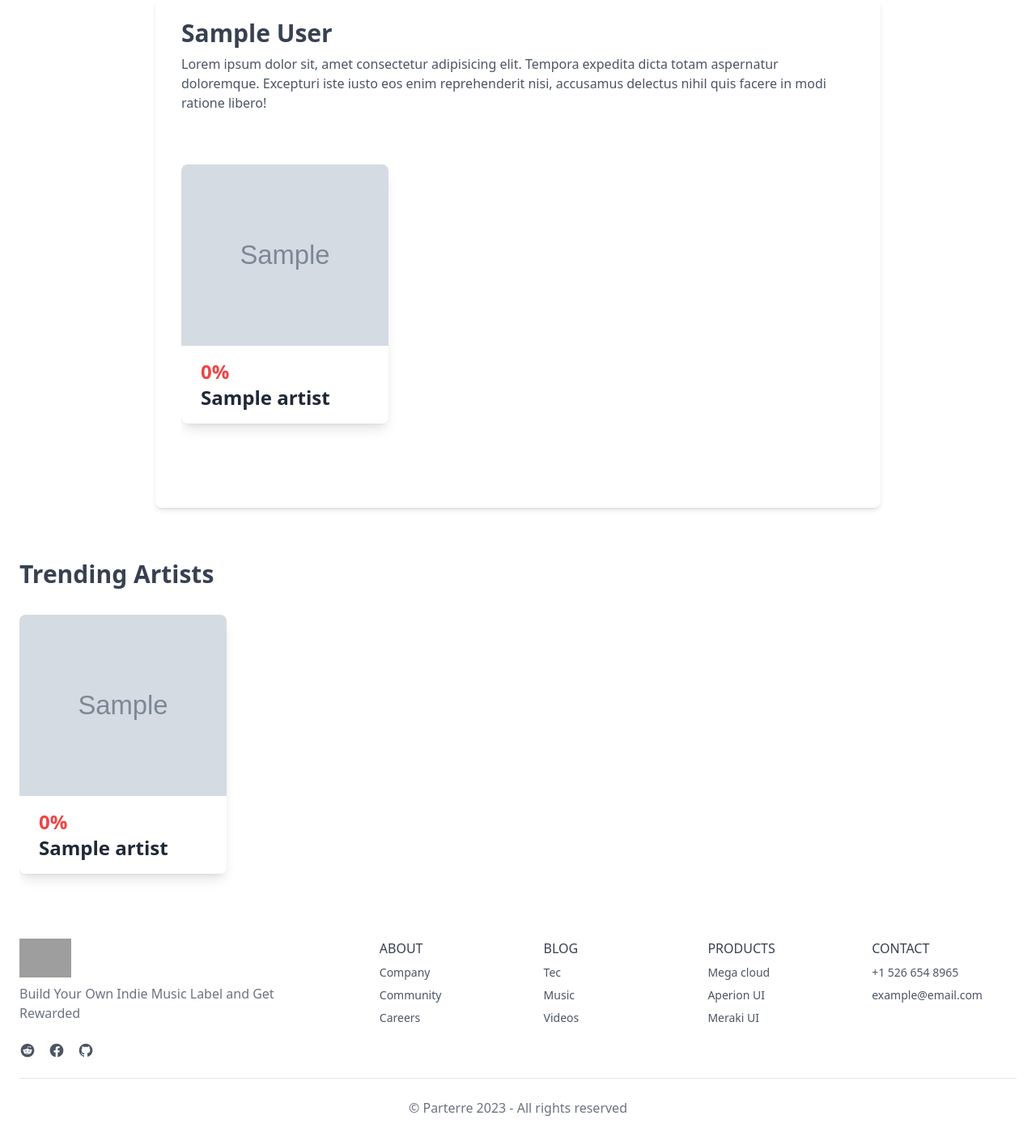
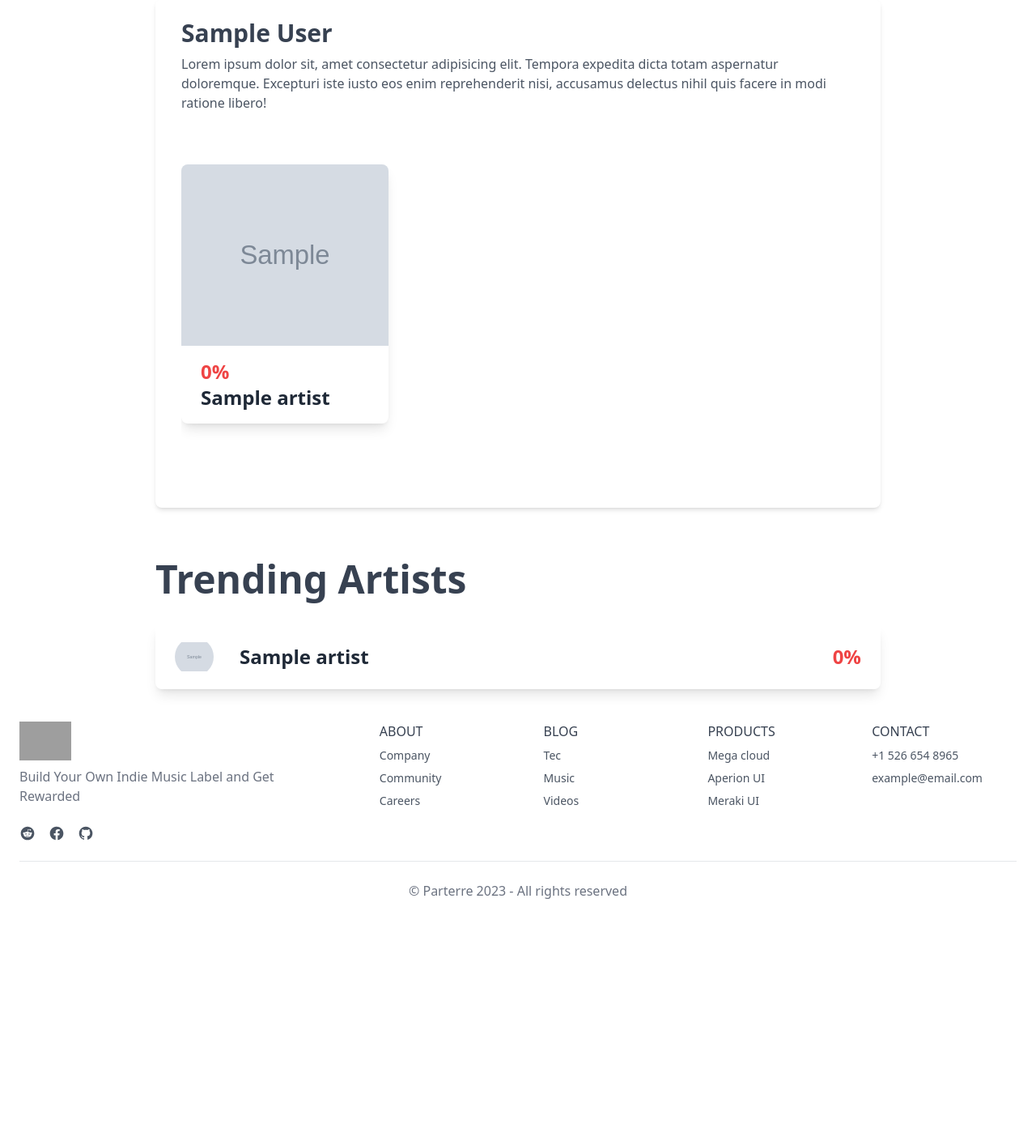
Before and after one commit to liuuuk311/parterre, a Django app: page /dashboard in a window 1280 px wide. Shown: the part 129-1533 px from the top of the page at 81% size. After the commit the page ends 1239 px from the top, so only its background shows below. Run offline with Django 4.2, Linux system fonts and the light colour scheme; a user stored in the database is signed in; tables that the repository leaves empty hold one stand-in row (values such as "Sample post"); grey boxes marked "Sample" are stand-in pictures; parts of the project's set-up code (start-up, migrations or seed data) failed here and were passed over; some libraries are stand-ins or nearby versions; grey boxes are pictures that could not be loaded.

Commit message:
Trending artists list view

```diff
--- a/web/dashboard/templates/dashboard/trending_artists.html
+++ b/web/dashboard/templates/dashboard/trending_artists.html
@@ -1,28 +1,24 @@
 {% load i18n %}
 
-{% block head %}
-    {{ super.block }}
-    <style>
-    .hide-scroll-bar {
-        -ms-overflow-style: none;
-        scrollbar-width: none;
-    }
 
-    .hide-scroll-bar::-webkit-scrollbar {
-        display: none;
-    }
-</style>
-{% endblock %}
-
-<div class="flex flex-col bg-white dark:bg-gray-800 m-auto p-auto">
-    <h1 class="text-3xl my-8 capitalize font-bold text-gray-700 dark:text-white hover:text-gray-600 dark:hover:text-gray-200">
+<div class="flex flex-col bg-white dark:bg-gray-800 m-auto p-auto max-w-4xl">
+    <h1 class="text-5xl my-8 capitalize font-bold text-gray-700 dark:text-white hover:text-gray-600 dark:hover:text-gray-200">
         {% translate "Trending artists" %}
     </h1>
-    <div class="flex overflow-x-scroll pb-10 -ml-6 -mr-6 md:-ml-20 md:-mr-12 lg:ml-0 hide-scroll-bar">
-        <div class="flex flex-nowrap gap-x-8 pl-6 pr-6 md:pl-20 lg:pl-0">
-            {% for artist in artists %}
-                {% include "artists/partials/artist_card.html" with artist=artist %}
-            {% endfor %}
-        </div>
+    <div class="flex flex-col gap-4">
+        {% for artist in artists|slice:":10" %}
+            <a href="{% url 'artist-detail' artist.pk %}" class="rounded-lg shadow-lg w-full dark:bg-gray-800">
+                <div class="px-6 py-4 flex flex-row gap-8 items-center justify-between">
+                    <img class="object-center w-12 h-12 object-scale-down rounded-full" src="
+
+                            {% if artist.image %}{{ artist.image.url }}{% else %}https://placehold.co/600x400{% endif %}"
+                         alt="{{ artist.stage_name }}">
+                    <h1 class="text-xl flex-grow md:text-2xl font-semibold text-gray-800 dark:text-white">{{ artist.stage_name }}</h1>
+                    {% with artist.get_percentage as percentage %}
+                        <h3 class="md:text-2xl text-xl font-extrabold {% if percentage > 0 %}text-green-600{% else %}text-red-500{% endif %}">{{ percentage }}%</h3>
+                    {% endwith %}
+                </div>
+            </a>
+        {% endfor %}
     </div>
 </div>
--- a/web/dashboard/views.py
+++ b/web/dashboard/views.py
@@ -15,5 +15,5 @@ class DashboardView(AppContextMixin, TemplateView):
 
     def get_context_data(self, **kwargs):
         context = super().get_context_data(**kwargs)
-        context['artists'] = Artist.objects.all()
+        context['artists'] = Artist.objects.filter(stage_name__isnull=False).all()
         return context
```
